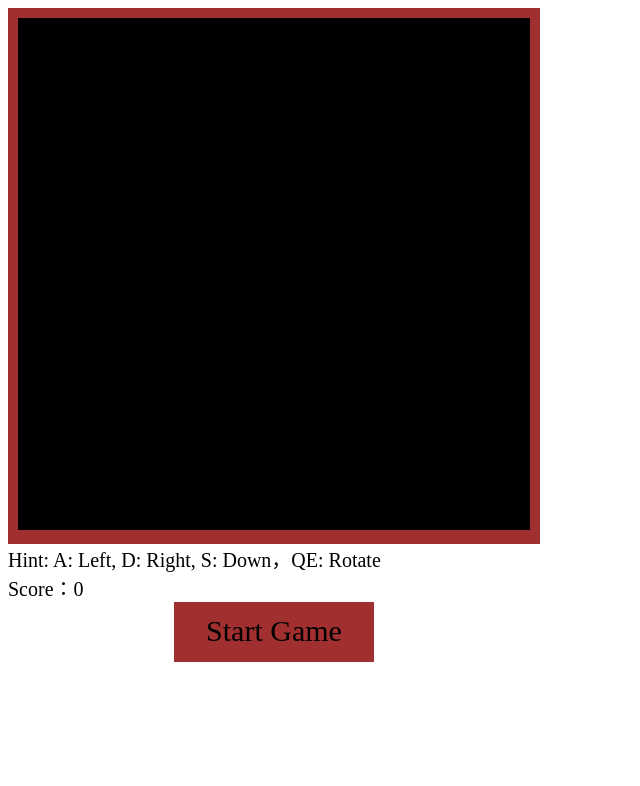
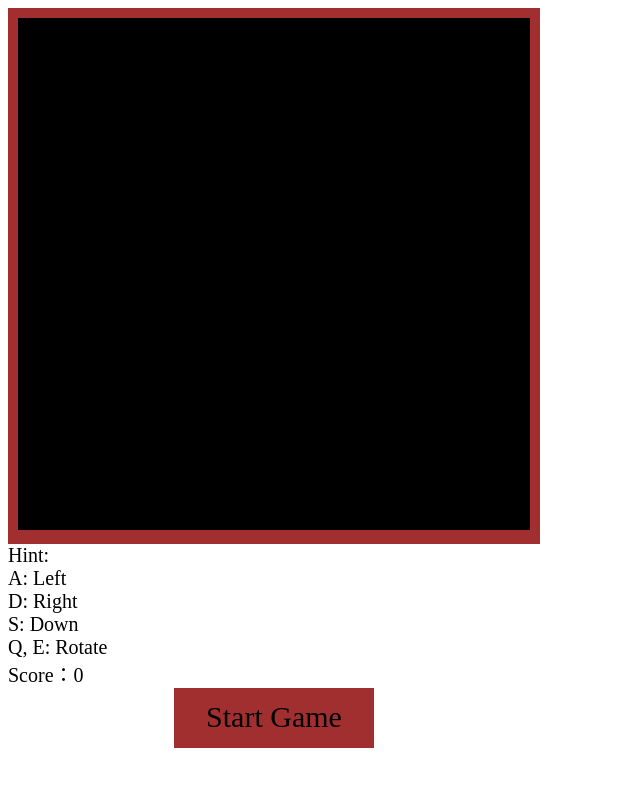
Before and after one commit to hamsterwk/Tetris, a plain HTML site: page index.html in a window 1280 px wide. Shown: the whole page, without its empty margins (0-640 px from the left). Drawn offline with Linux system fonts and the light colour scheme.

Commit message:
Minor change

```diff
--- a/Class/action.js
+++ b/Class/action.js
@@ -1,8 +1,10 @@
+
+var DELAYED_TIME=10;
 
 function dealKB(e){
 	var key = e.key;
 	var curTime = new Date().getTime();
-	if(curTime-lastHit<50){
+	if(curTime-lastHit<DELAYED_TIME){
 		return;
 	}
 	lastHit=curTime;
--- a/index.html
+++ b/index.html
@@ -47,7 +47,11 @@ Oops ... your browser doesn't support the HTML5 canvas element
 </div>
 <div id="menu">
 <div id="hint">
-<span id="hintWord">Hint: A: Left, D: Right, S: Down，QE: Rotate</span>
+<span id="hintWord">Hint:</span><br>
+<span id="hintWord">A: Left</span><br>
+<span id="hintWord">D: Right</span><br>
+<span id="hintWord">S: Down</span><br>
+<span id="hintWord">Q, E: Rotate</span><br>
 </div>
 Score：<span id="Score">0</span>
 </div>
```
